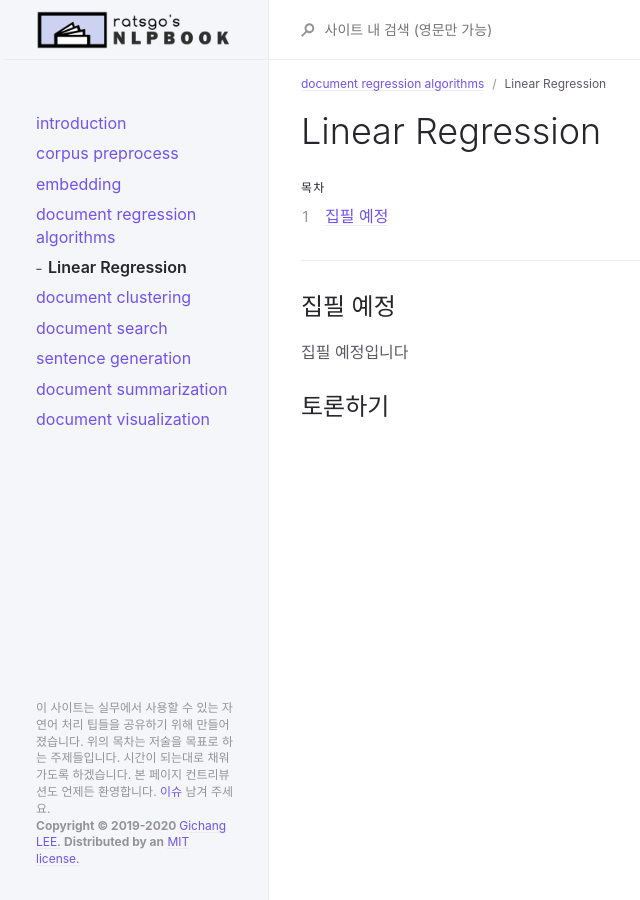
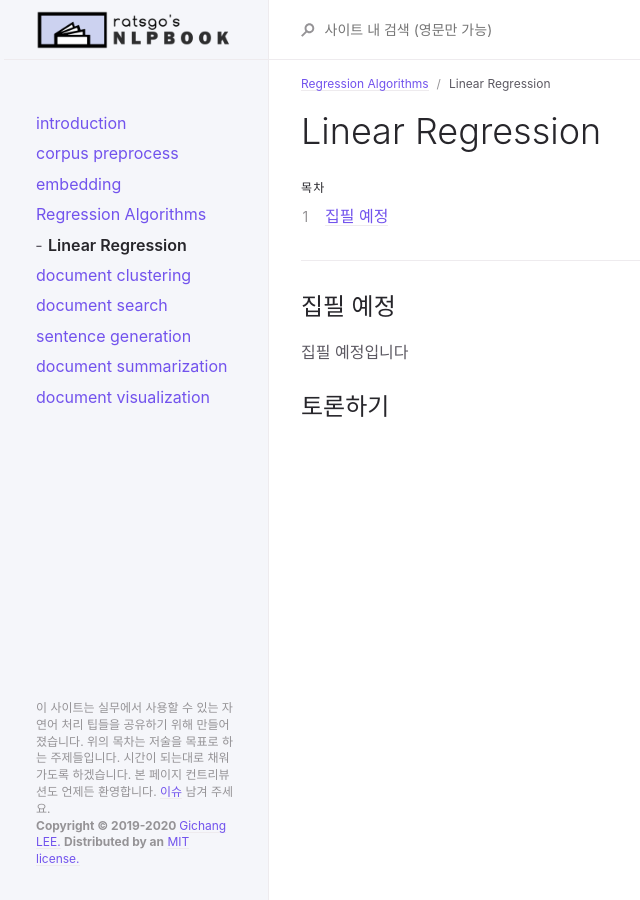
Before and after one commit to caerang/ml-notes, a Jekyll site: the page built from docs/regression-algorithms/linear-regression.md, in a window 1280 px wide. Shown: the whole page, without its empty margins (103-743 px from the left). Built offline with Jekyll 4.4.1, drawn with Linux system fonts in a browser that asks for light colours; comment, search, counter and statistics services are not loaded.

Commit message:
Modify regression algorithm title

```diff
--- a/_config.yml
+++ b/_config.yml
@@ -13,8 +13,8 @@
 # you will see them accessed via {{ site.title }}, {{ site.github_repo }}, and so on.
 # You can create any custom variable you would like, and they will be accessible
 # in the templates via {{ site.myvariable }}.
-title: ratsgo's NLPBOOK
-description: pratical tips for Natural Language Processing
+title: Machine Learning Notes
+description: ""
 baseurl: "/ml-notes" # the subpath of your site, e.g. /blog
 url: "https://caerang.github.io" # the base hostname & protocol for your site, e.g. http://example.com
 
--- a/docs/regression-algorithms/linear-regression.md
+++ b/docs/regression-algorithms/linear-regression.md
@@ -1,7 +1,7 @@
 ---
 layout: default
 title: Linear Regression
-parent: document regression algorithms
+parent: Regression Algorithms
 nav_order: 1
 ---
 
--- a/docs/regression-algorithms/regression-algorithms.md
+++ b/docs/regression-algorithms/regression-algorithms.md
@@ -1,6 +1,6 @@
 ---
 layout: default
-title: document regression algorithms
+title: Regression Algorithms
 nav_order: 4
 has_children: true
 permalink: /docs/regression-algorithms
```
